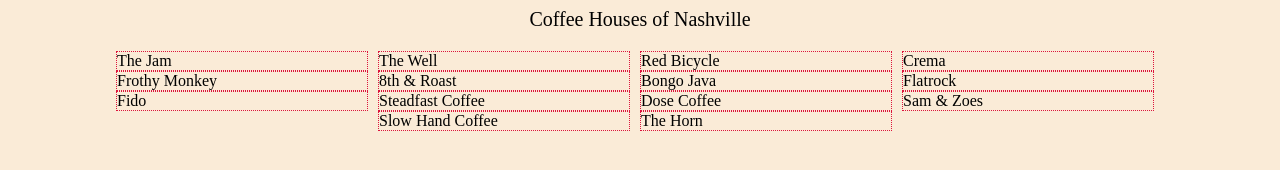
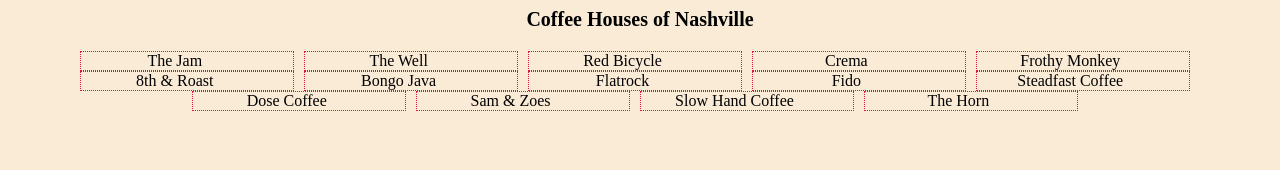
Before and after one commit to jrossgage/Coffee-Shops-, a plain HTML site: page index.html in a window 1280 px wide. Drawn offline with Linux system fonts and the light colour scheme.

Commit message:
reviewing material

```diff
--- a/index.html
+++ b/index.html
@@ -11,7 +11,7 @@
 
 <body>
 	<!-- Heading of the page  -->
-	<header class="pageHeader">Coffee Houses of Nashville</header>
+	<header class="pageHeader"><strong>Coffee Houses of Nashville</strong></header>
 
 	<!-- Beginning of list  -->
 	<section class="list">
--- a/styles/main.css
+++ b/styles/main.css
@@ -12,11 +12,11 @@
 }
 
 .shop {
-    flex-basis: 200px;
+    flex-basis: 16%;
     border: 1px dotted crimson;
-    padding-right: 50px;
+    padding-right: 25px;
     margin-right: 10px;
-    text-align: left;
+    text-align: center;
 }
 
 body {
```
